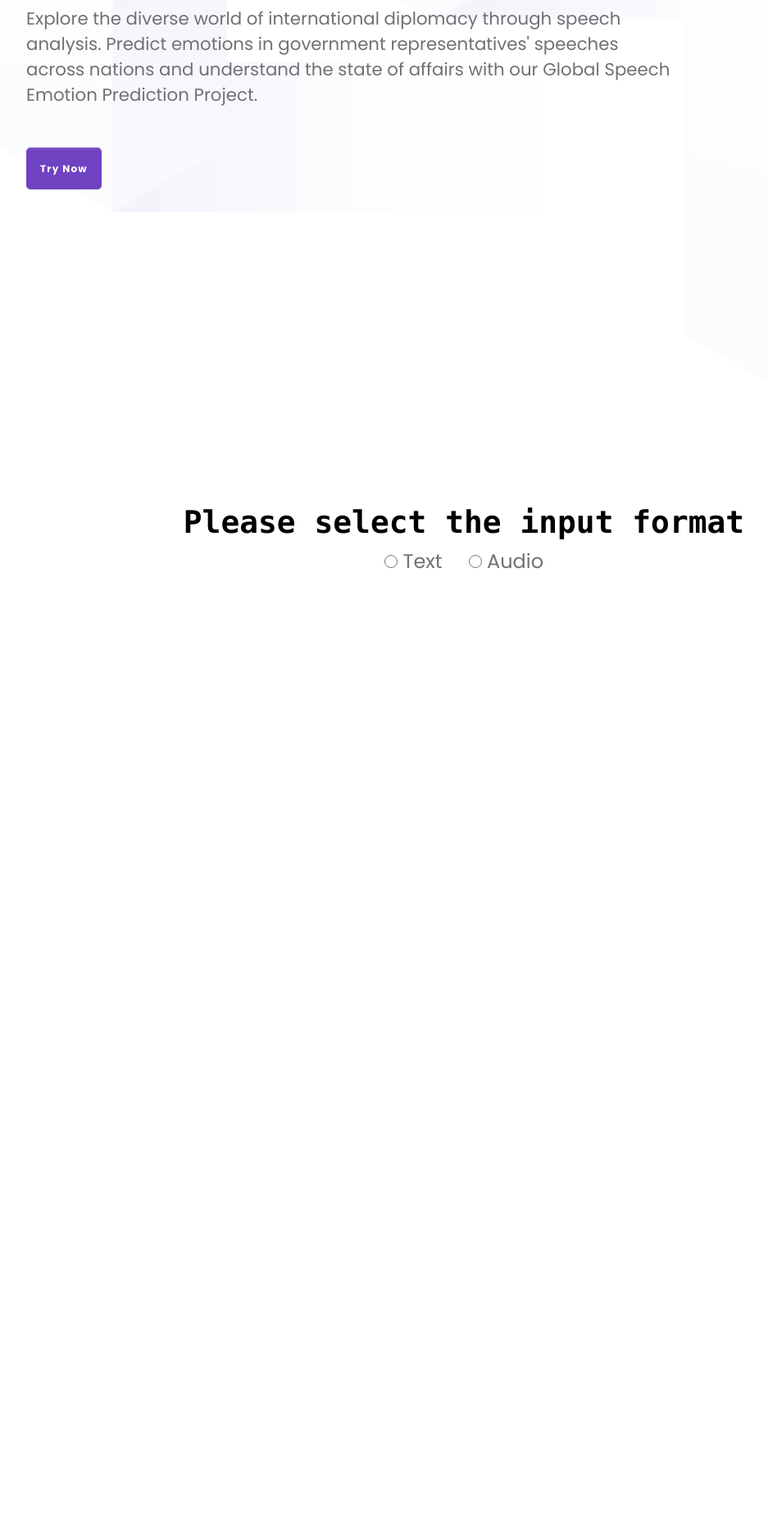
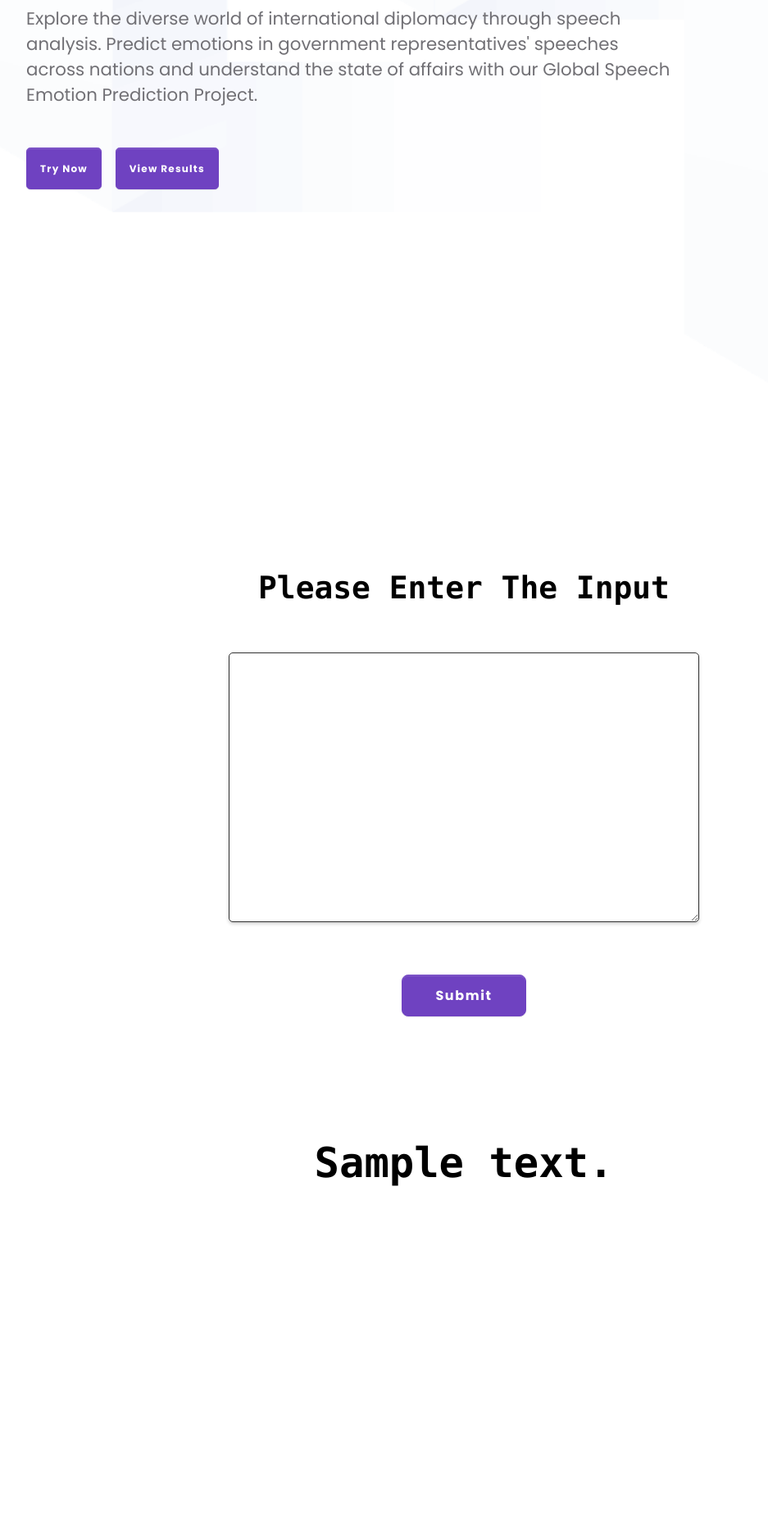
Before and after one commit to Leelaprasad001/Global-Speech-Emotion-Prediction-System, a Flask app: template templates/index.html in a window 1280 px wide. Shown: the part 450-2319 px from the top of the page at 82% size, without its empty margins (74-1011 px from the left). Before the commit the page ends 1144 px from the top, so only its background shows below. Run offline with Flask 3, Linux system fonts and the light colour scheme; the template is opened without the code that fills it: most values are stand-ins (such as "Sample title", 1, 10 or a date in 2020); some libraries are stand-ins or nearby versions; some web fonts are replaced.

Commit message:
Update index.html

```diff
--- a/templates/index.html
+++ b/templates/index.html
@@ -30,7 +30,10 @@
             <div class="col-md-9 col-xxl-5 text-md-start text-center py-6 pt-2">
               <h1 class="fs-4 fs-md-5 fs-xxl-4" data-zanim-xs='{"delay":0.3}' data-zanim-trigger="scroll">Global Speech Emotion Prediction System</h1>
               <p class="fs-1" data-zanim-xs='{"delay":0.5}' data-zanim-trigger="scroll">Explore the diverse world of international diplomacy through speech analysis. Predict emotions in government representatives' speeches across nations and understand the state of affairs with our Global Speech Emotion Prediction Project.</p>
-              <div class="d-flex flex-column flex-sm-row justify-content-center justify-content-md-start mt-5 h-100" data-zanim-xs='{"delay":0.5}' data-zanim-trigger="scroll"><a class="btn btn-sm btn-primary me-1 p-3" href="#result" role="button">Try Now</a></div>
+              <div class="d-flex flex-column flex-sm-row justify-content-center justify-content-md-start mt-5 h-100" data-zanim-xs='{"delay":0.5}' data-zanim-trigger="scroll">
+                <a class="btn btn-sm btn-primary me-1 p-3" href="#result" role="button">Try Now</a>&nbsp&nbsp&nbsp
+                <a class="btn btn-sm btn-primary me-1 p-3" href="#res1" role="button">View Results</a>
+            </div>
             </div>
           </div>
         </div>
@@ -38,20 +41,12 @@
 
 
       <section class="py-7 py-lg-10" id="result">
-        <div class="container res">
-            <div class="row align-items-center text-center">
-                <h2>Please select the input format</h2>
-                <form class="fm">
-                    <input type="radio" id="textInput" name="inputFormat" value="text" onclick="toggleDiv('textDiv')" ><span class="fn"> Text &nbsp&nbsp&nbsp<span>
-                    <input type="radio" id="audioInput" name="inputFormat" value="audio" onclick="toggleDiv('audioDiv')" ><span class="fn"> Audio </span>
-                </form>
-            </div>
-        </div>
 
-        <div class="container" id="textDiv" style="display: none;">
+        <div class="container" id="textDiv">
           <div class="row mb-4">
               <form method="POST" action="/submit_text" style="display: inline-block;">
-                  <div class="container">
+                  <div class="container text-center">
+                    <h2>Please Enter The Input </h2>
                       <div class="col-md-8 mx-auto text-center text-md-start p-0 p-md-5 pb-3">
                           <textarea class="form-control custom-textarea" id="exampleTextarea" name="text" rows="13"></textarea>
                       </div>
@@ -63,93 +58,16 @@
           </div>
       </div>
 
-      <!-- <div class="container" id="audioDiv" style="display: none;">
-        <div class="row mb-4">
-            <form method="POST" action="/submit_audio" enctype="multipart/form-data" style="display: inline-block;">
-                <div class="container">
-                    <div class="col-md-8 mx-auto text-center text-md-start p-0 p-md-5 pb-3">
-                        <img src="{{ url_for('static', filename='/img/illustration/audio.jpg') }}" alt="Tailored" />
-                    </div>
-                </div>
-                <div class="text-center">
-                    <button type="button" id="recordButton" class="btn btn-primary mt-3">Record</button>
-                    <button type="button" id="stopButton" class="btn btn-danger mt-3">Stop</button>
-                    <button type="submit" id="submitButton" class="btn btn-success mt-3">Submit</button>
-                </div>
-            </form>
+      <section class="py-7 py-lg-10" id="res1">
+        <div class="container res">
+            <div class="row align-items-center text-center">
+                <h1>{{ text }}</h1>
+            </div>
         </div>
-    </div> -->
-
       </section>
 
     </main>
 
-    <!--    JavaScripts-->
-      <script>
-        function toggleDiv(divId) {
-            var div = document.getElementById(divId);
-            var textInput = document.getElementById("textInput");
-            var audioInput = document.getElementById("audioInput");
-
-           // Hide all divs except the one being opened
-           if (divId === "textDiv") {
-              div.style.display = textInput.checked ? "block" : "none";
-              document.getElementById("audioDiv").style.display = "none";
-          } else if (divId === "audioDiv") {
-              div.style.display = audioInput.checked ? "block" : "none";
-              document.getElementById("textDiv").style.display = "none";
-          }
-        }
-
-        let mediaRecorder;
-        let audioChunks = [];
-
-        // Access the user's microphone and start recording when the "Record" button is clicked
-        document.getElementById('recordButton').addEventListener('click', () => {
-            navigator.mediaDevices.getUserMedia({ audio: true })
-            .then((stream) => {
-                mediaRecorder = new MediaRecorder(stream);
-                mediaRecorder.ondataavailable = (e) => {
-                    if (e.data.size > 0) {
-                        audioChunks.push(e.data);
-                    }
-                };
-                mediaRecorder.onstop = () => {
-                    const audioBlob = new Blob(audioChunks, { type: 'audio/wav' });
-                    const audioUrl = URL.createObjectURL(audioBlob);
-                    document.getElementById('audioDiv').innerHTML += '<audio controls src="' + audioUrl + '"></audio>';
-                    const audioFile = new File([audioBlob], 'recorded_audio.wav');
-                    const formData = new FormData();
-                    formData.append('audio', audioFile);
-                    $.ajax({
-                        type: 'POST',
-                        url: '/submit_audio',
-                        data: formData,
-                        contentType: false,
-                        processData: false,
-                        success: (data) => {
-                            document.getElementById('exampleTextarea').value = data.text;
-                        },
-                        error: (error) => {
-                            console.error(error);
-                        }
-                    });
-                };
-                mediaRecorder.start();
-            })
-            .catch((error) => {
-                console.error('Error accessing microphone:', error);
-            });
-        });
-
-        // Stop recording when the "Stop" button is clicked
-        document.getElementById('stopButton').addEventListener('click', () => {
-            if (mediaRecorder && mediaRecorder.state !== 'inactive') {
-                mediaRecorder.stop();
-            }
-        });
-
-    </script>
     <script src="{{ url_for('static', filename='/vendors/popper/popper.min.js') }}" ></script>
     <script src="{{ url_for('static', filename='/vendors/bootstrap/bootstrap.min.js') }}" ></script>
     <script src="{{ url_for('static', filename='/vendors/anchorjs/anchor.min.js') }}" ></script>
```
